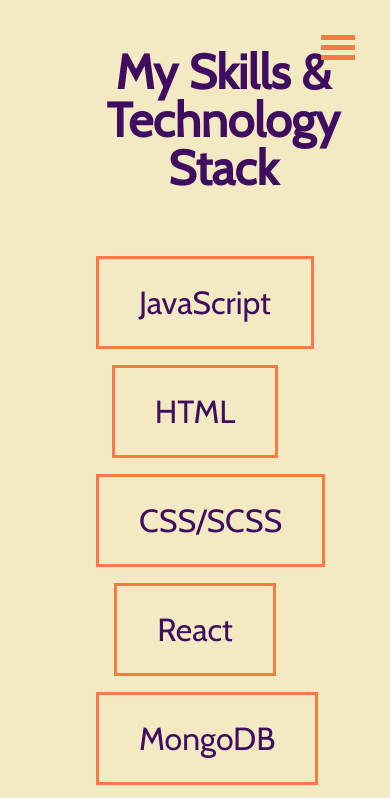
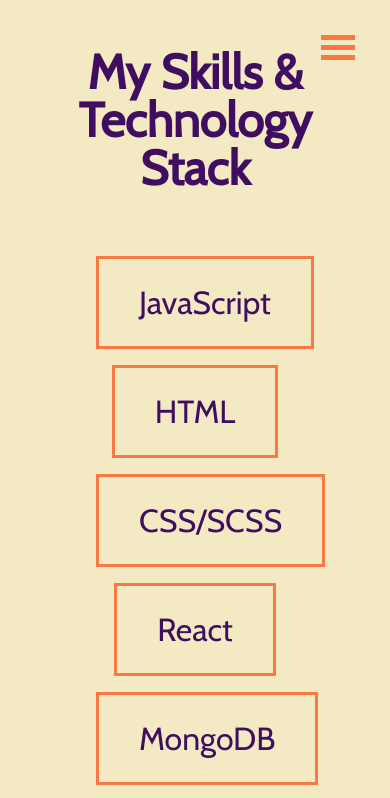
Before and after one commit to vyankovs/Portfolio, a website: page dist/skills.html in a window 390 px wide. Shown: the top 798 px of the page. Drawn offline with nearby package versions, Linux system fonts and the light colour scheme.

Commit message:
mobile version fix

```diff
--- a/package.json
+++ b/package.json
@@ -3,12 +3,15 @@
   "version": "1.0.0",
   "description": "",
   "main": "index.js",
+  "homepage": "https://vyankovs.github.io/Portfolio",
   "scripts": {
-    "sass": "node-sass -w scss/ -o dist/css/ --recursive"
+    "sass": "node-sass -w scss/ -o dist/css/ --recursive",
+    "deploy": "gh-pages -d dist"
   },
   "author": "",
   "license": "ISC",
   "dependencies": {
+    "gh-pages": "^3.1.0",
     "node-sass": "^4.14.1"
   }
 }
--- a/scss/_mobile.scss
+++ b/scss/_mobile.scss
@@ -34,6 +34,11 @@
     }
     .fa-3x {
       font-size: 30px;
+    }
+    #skillsHeader {
+      // font-size: 2rem;
+      margin-left: 0;
+      padding-left: 0;
     }
   }
   ul.menu-nav,
@@ -87,4 +92,7 @@
       grid-template-columns: 1fr;
     }
   }
+  header .menu-nav {
+    margin-top: 5px;
+  }
 }
--- a/scss/main.scss
+++ b/scss/main.scss
@@ -16,7 +16,6 @@
   height: 100%;
   width: 100%;
   color: $secondary-color;
-  overflow: hidden;
 }
 
 a {
```
Also changed, not shown: dist/css/main.css.
